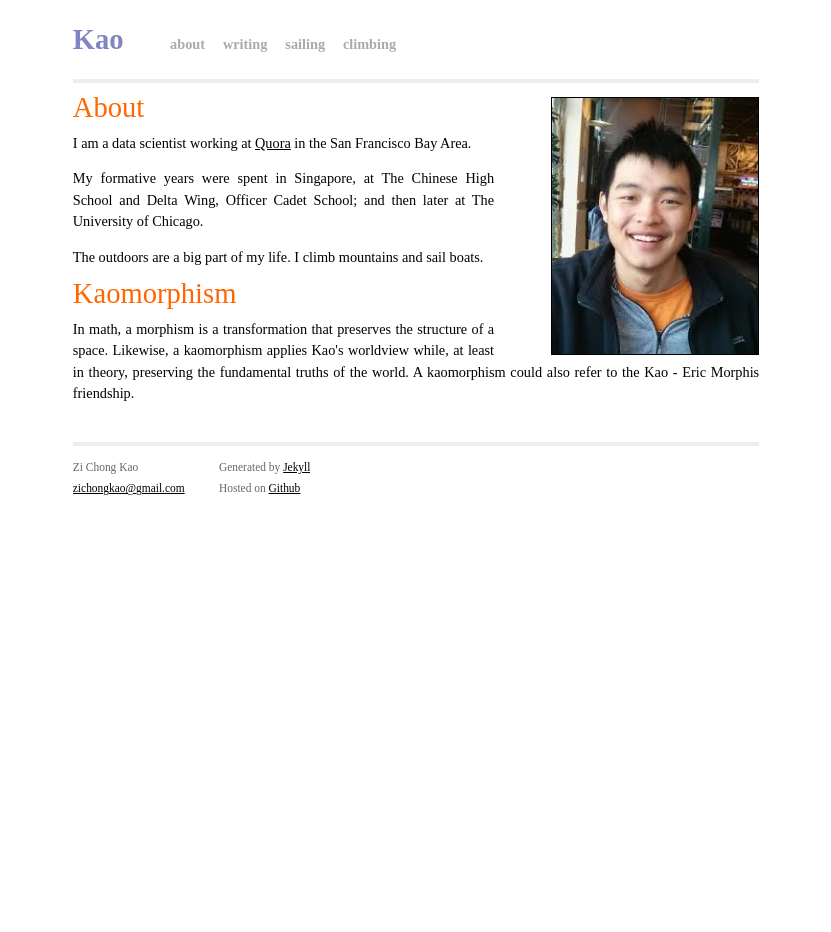
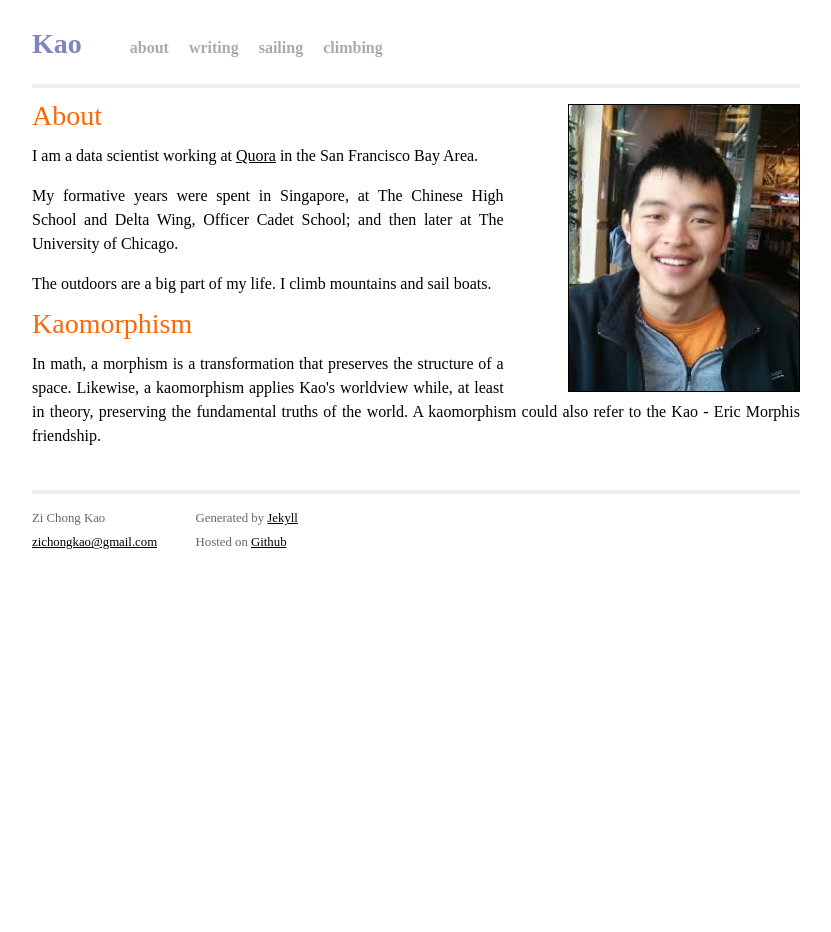
Before and after one commit to zichongkao/zichongkao.github.io, a Jekyll site: the page built from index.html, in a window 1280 px wide. Shown: the whole page, without its empty margins (224-1055 px from the left). Built offline with Jekyll 4.4.1, drawn with Linux system fonts in a browser that asks for light colours.

Commit message:
css changes

```diff
--- a/css/main.css
+++ b/css/main.css
@@ -15,18 +15,17 @@ html, body { height: 100%; }
 body {
   background-color: #FFF;
   font-family: 'PT Serif', serif;
-  font-size: 14px;
-  font-size: small;
+  font-size: 16px;
   text-align: center;
 }
 
 h2, h3, h4{
-  font-size: 100%;
+  font-size: 24px;
 }
 
 h1 {
   color: #ff6600;
-  font-size: 200%;
+  font-size: 28px;
   font-weight: normal;
 }
 
@@ -56,13 +55,11 @@ tr {
 }
 
 td.year{
-  color: #8085C1;
   font-weight: 700;
   width: 4em;
 }
 
 td.date{
-  color: #8085C1;
   font-weight: 700;
   width: 7em;
 }
@@ -115,20 +112,6 @@ div.resource  h2{
 /* Home
 /*
 /*****************************************************************************/
-.posts {
-  list-style-type: none;
-  margin-bottom: 2em;
-}
-
-.posts li {
-  line-height: 1.75em;
-}
-
-.posts span {
-  color: #aaa;
-  font-family: 'PT Serif', serif;
-  font-size: 80%;
-}
 
 /*****************************************************************************/
 /*
@@ -137,7 +120,6 @@ div.resource  h2{
 /*****************************************************************************/
 
 .site {
-  font-size: 110%;
   text-align: justify;
   width: 48em;
   margin: 2em auto 2em;
@@ -214,7 +196,26 @@ div.resource  h2{
 /*
 /*****************************************************************************/
 
+.posts {
+  list-style-type: none;
+  margin-bottom: 2em;
+  width: 40em;
+}
+
+.posts li {
+  line-height: 1.75em;
+}
+
+.posts span {
+  color: #aaa;
+}
+
 /* standard */
+.post {
+  width: 40em;
+
+}
+
 .post pre {
   border: 1px solid #ddd;
   background-color: #eef;
```
